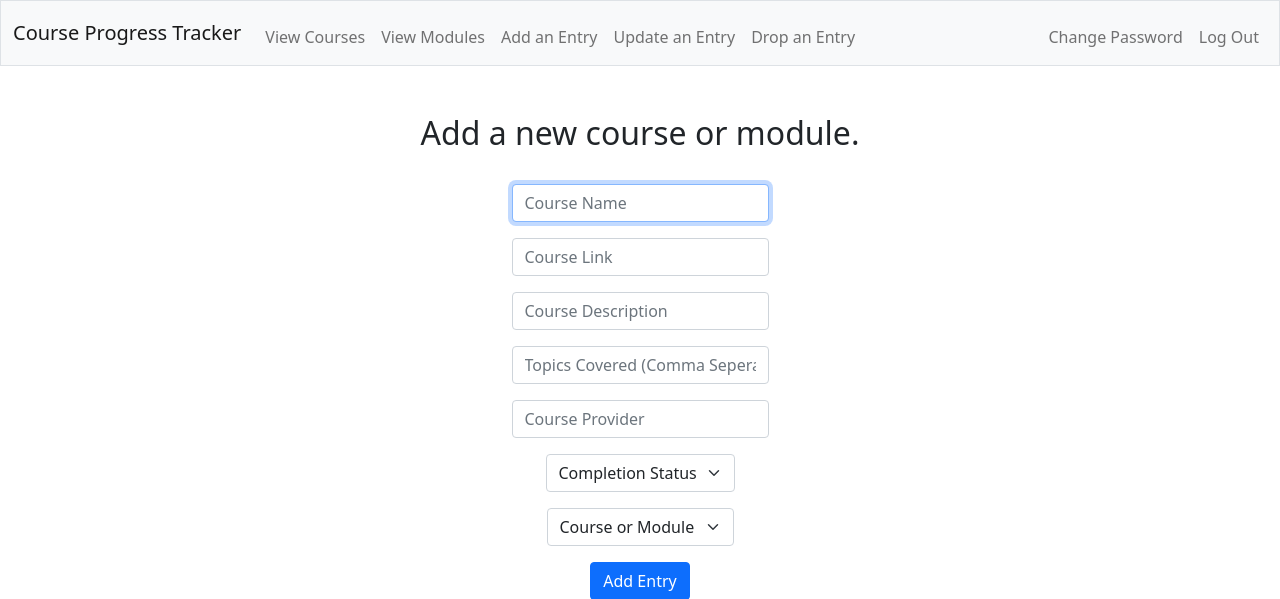
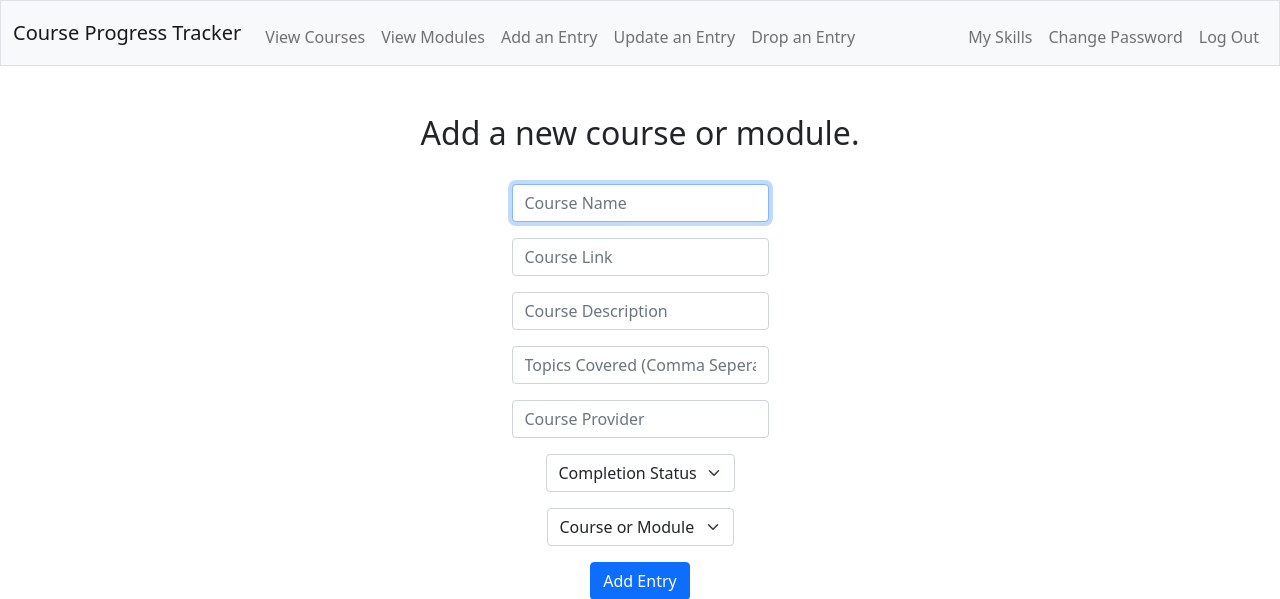
Before and after one commit to corey-richardson/course-progress-tracker, a Flask app: page /add in a window 1280 px wide. Shown: the top 599 px of the page. Run offline with Flask 3, Linux system fonts and the light colour scheme; a user stored in the database is signed in.

Commit message:
Add '/skills' link to navbar

```diff
--- a/mysite/templates/layout.html
+++ b/mysite/templates/layout.html
@@ -40,6 +40,7 @@
                             <li class="nav-item"><a class="nav-link" href="/drop">Drop an Entry</a></li>
                         </ul>
                         <ul class="navbar-nav ms-auto mt-2">
+                            <li class="nav-item"><a class="nav-link" href="/skills">My Skills</a></li>
                             <li class="nav-item"><a class="nav-link" href="/change_password">Change Password</a></li>
                             <li class="nav-item"><a class="nav-link" href="/logout">Log Out</a></li>
                         </ul>
```
